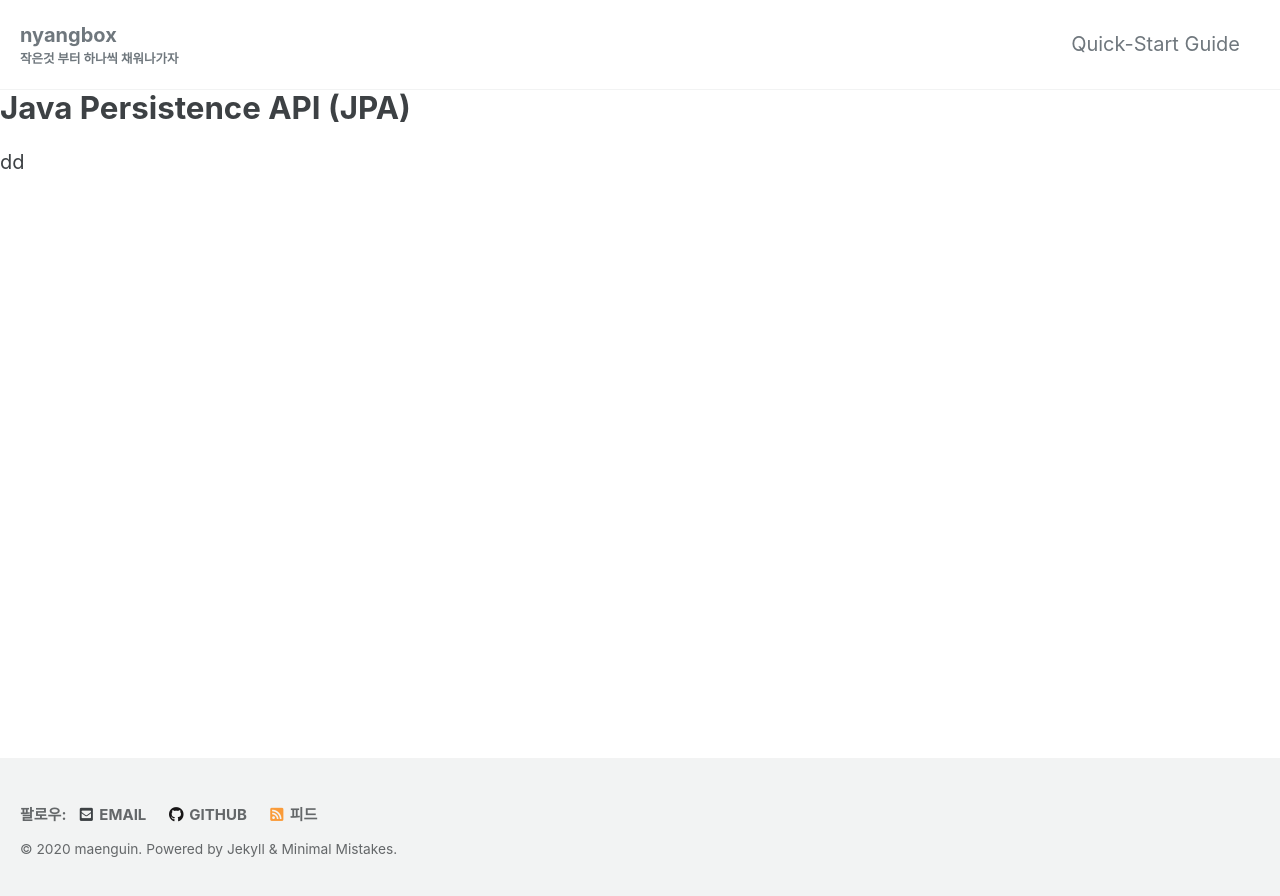
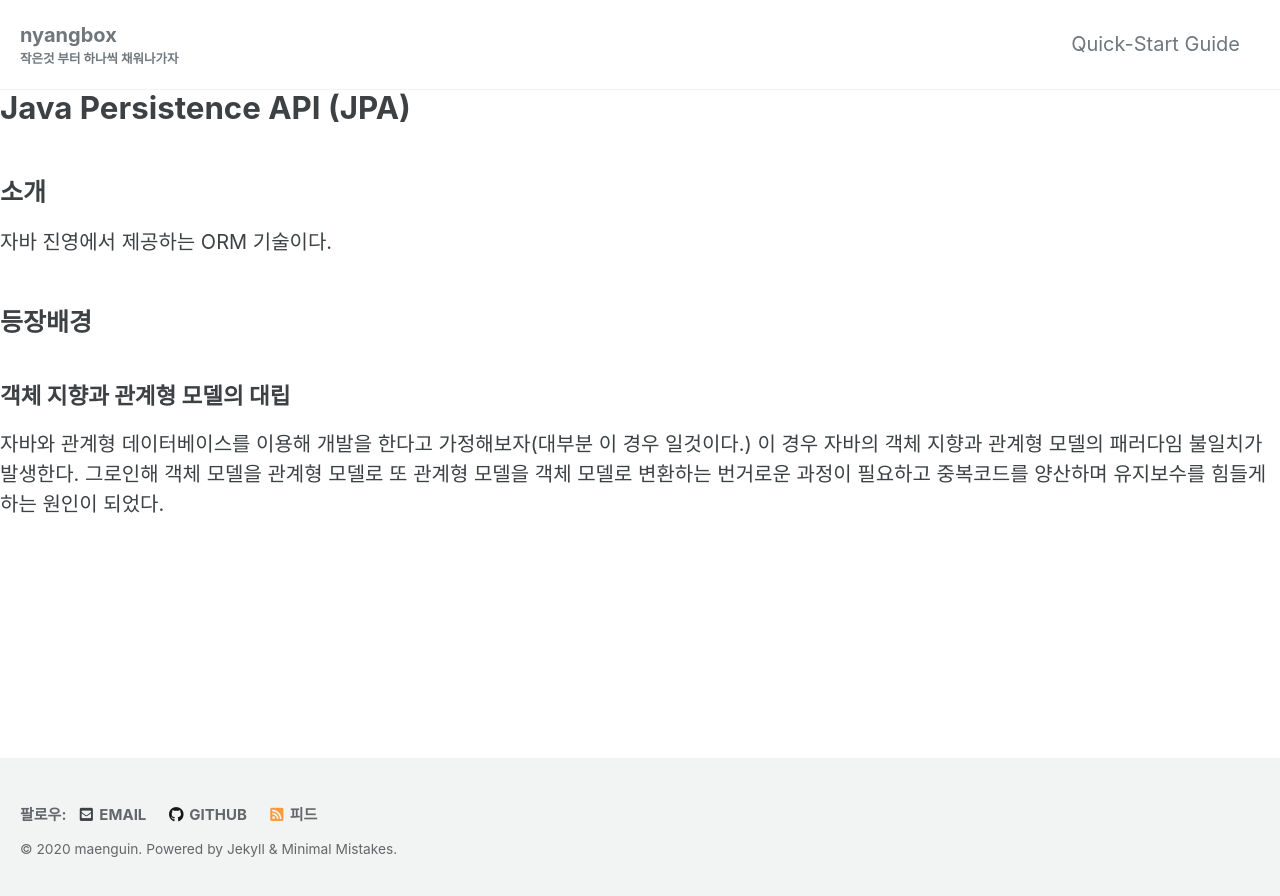
Before and after one commit to maenguin/maenguin.github.io, a Jekyll site: the page built from private/2020-12-31-jpa-basic.md, in a window 1280 px wide. Shown: the top 896 px of the page. Built offline with Jekyll 4.4.1, drawn with Linux system fonts in a browser that asks for light colours; cached includes are drawn as plain includes; our own code applies the rules of GitHub Pages for plain Markdown files.

Commit message:
Update 2020-12-31-jpa-basic.md

```diff
--- a/private/2020-12-31-jpa-basic.md
+++ b/private/2020-12-31-jpa-basic.md
@@ -2,4 +2,12 @@
 
 # Java Persistence API (JPA)
 
-dd
+## 소개
+자바 진영에서 제공하는 ORM 기술이다.
+
+## 등장배경
+
+### 객체 지향과 관계형 모델의 대립
+자바와 관계형 데이터베이스를 이용해 개발을 한다고 가정해보자(대부분 이 경우 일것이다.)
+이 경우 자바의 객체 지향과 관계형 모델의 패러다임 불일치가 발생한다.
+그로인해 객체 모델을 관계형 모델로 또 관계형 모델을 객체 모델로 변환하는 번거로운 과정이 필요하고 중복코드를 양산하며 유지보수를 힘들게하는 원인이 되었다.
```
